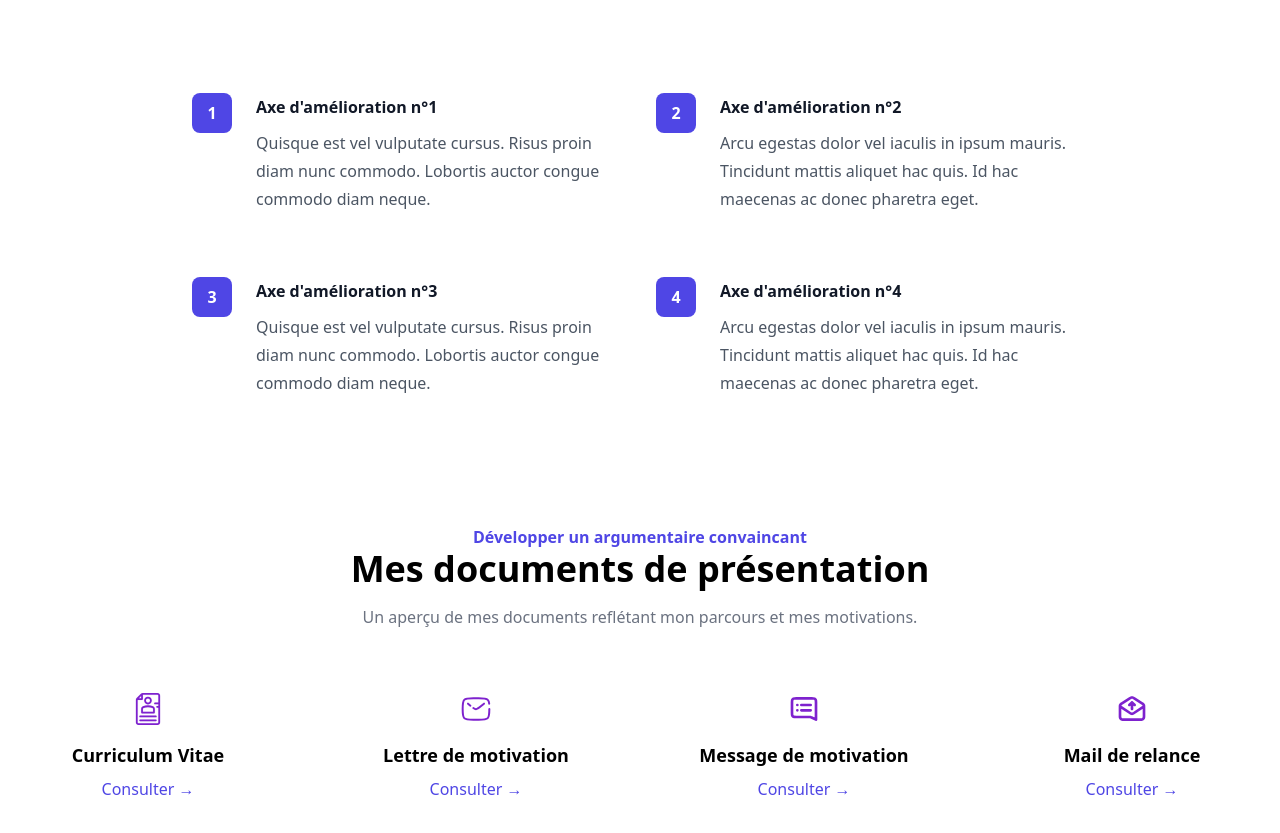
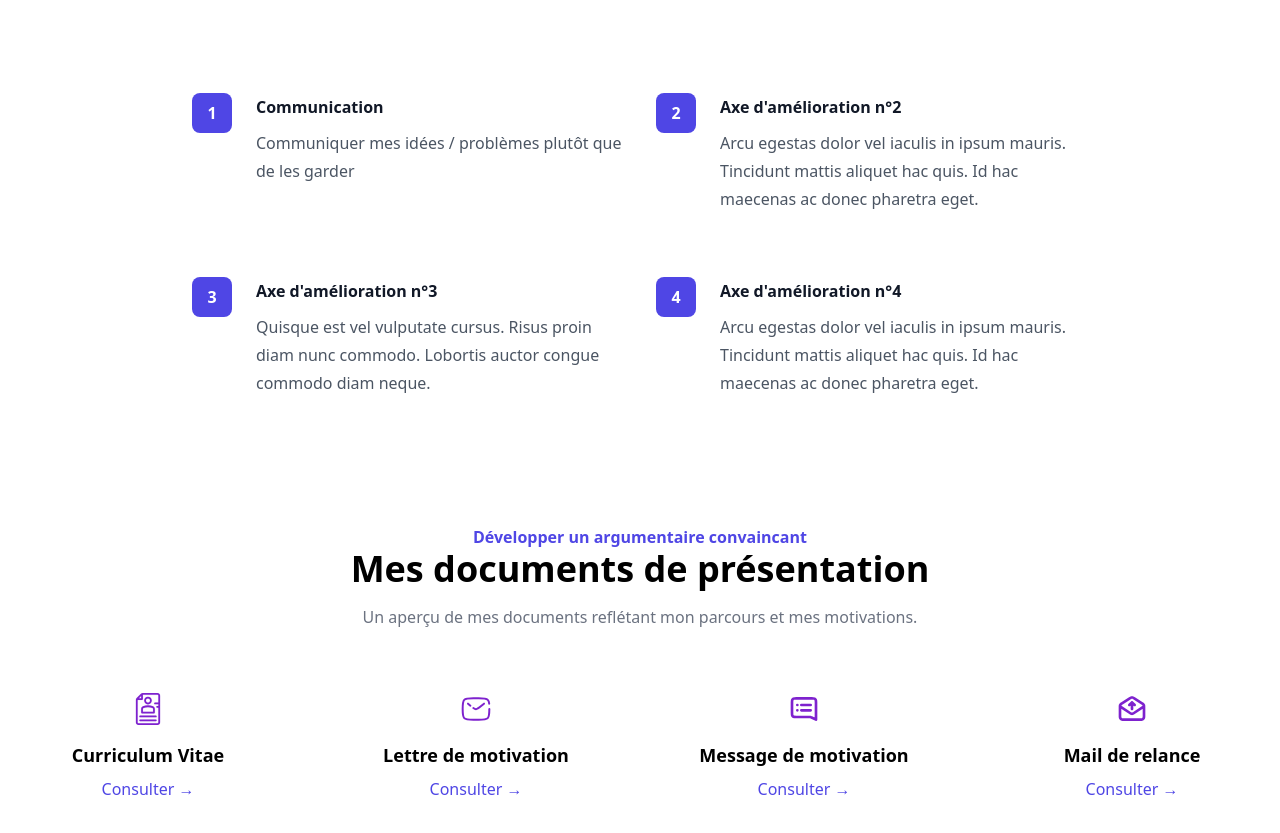
Before and after one commit to 3Mcrystal/b2, a plain HTML site: page index.html in a window 1280 px wide. Shown: the part 1171-2004 px from the top of the page. Drawn offline with nearby package versions, Linux system fonts and the light colour scheme.

Commit message:
change name

```diff
--- a/index.html
+++ b/index.html
@@ -81,9 +81,9 @@
               <div class="absolute left-0 top-0 flex h-10 w-10 items-center justify-center rounded-lg bg-indigo-600 text-white">
                 1
               </div>
-              Axe d'amélioration n°1
+              Communication
             </dt>
-            <dd class="mt-2 text-base leading-7 text-gray-600">Quisque est vel vulputate cursus. Risus proin diam nunc commodo. Lobortis auctor congue commodo diam neque.</dd>
+            <dd class="mt-2 text-base leading-7 text-gray-600">Communiquer mes idées / problèmes plutôt que de les garder</dd>
           </div>
           <div class="relative pl-16">
             <dt class="text-base font-semibold leading-7 text-gray-900">
```
